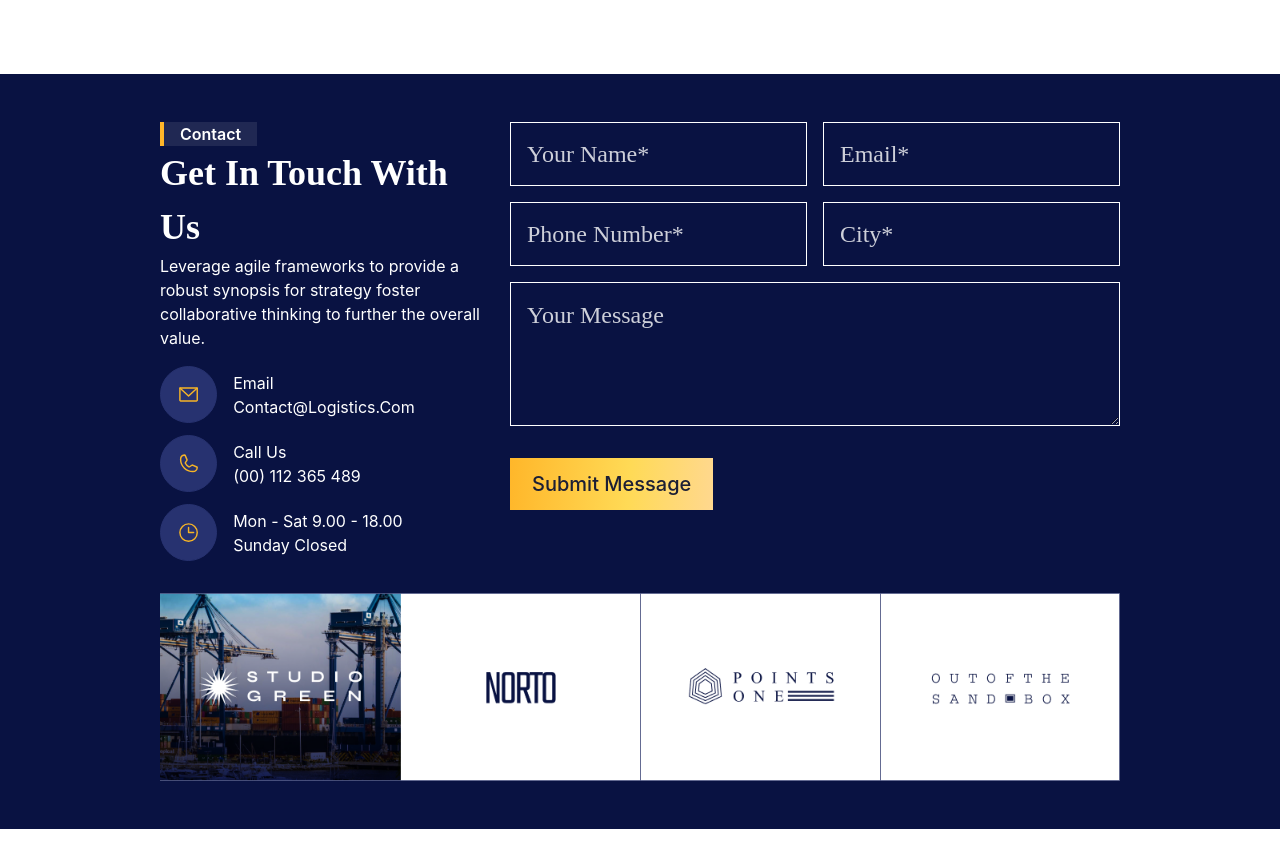
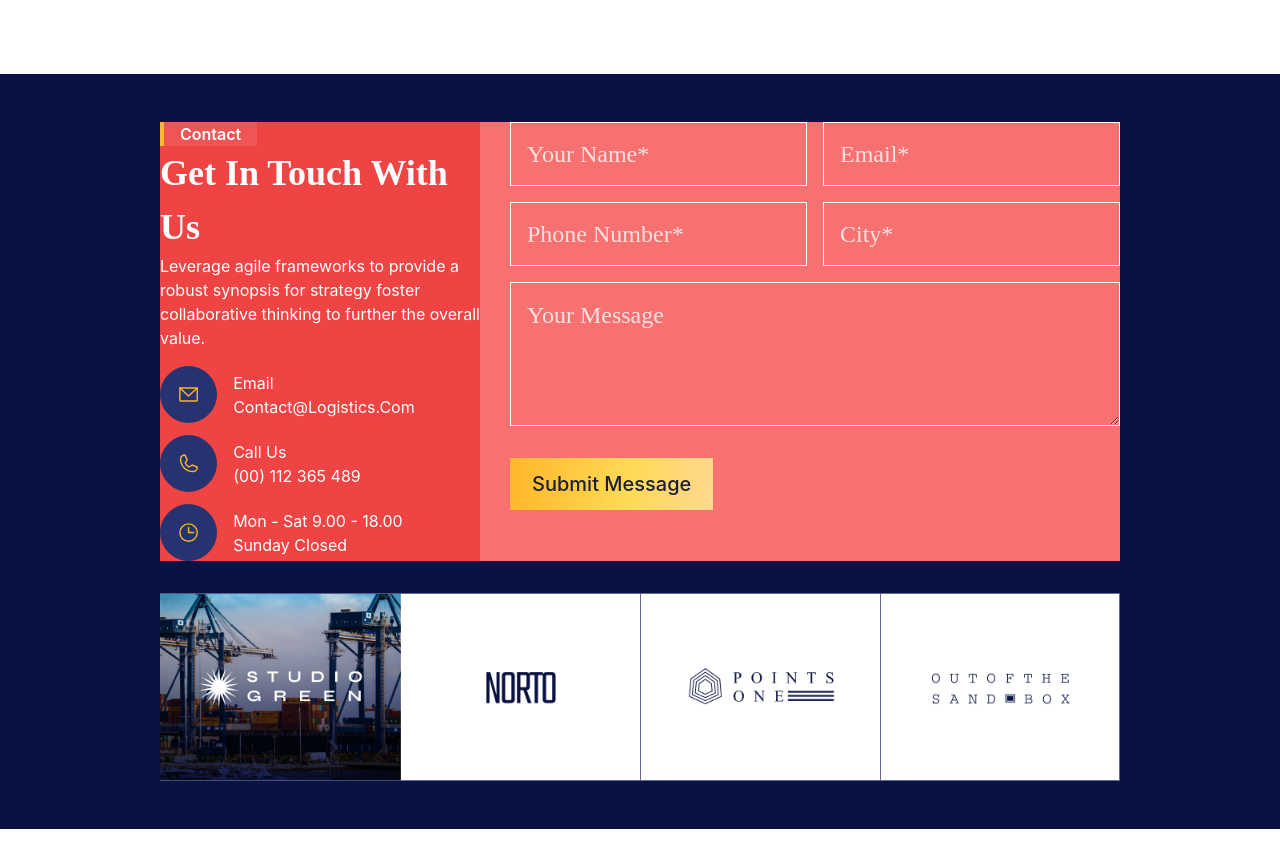
Before and after one commit to smartcollins/logistics, a React (Create React App) app: page / in a window 1280 px wide. Shown: the part 4520-5388 px from the top of the page. Built offline with nearby package versions, Linux system fonts and the light colour scheme.

Commit message:
modifying Home

```diff
--- a/src/pages/Home.jsx
+++ b/src/pages/Home.jsx
@@ -106,9 +106,9 @@ const Home = ()=>{
                     <Card start={0} end={3} pat={'md:last:hidden xl:last:block'}/>
                 </div>
             </div>
-            <div style={{backgroundColor: color.blueBg}} className=' py-12 space-y-8'>
-                <div className='flex justify-between w-3/4 mx-auto'>
-                    <div className='text-white w-1/3 space-y-4'>
+            <div style={{backgroundColor: color.blueBg}} className='px-4 py-12 xl:px-0 space-y-8'>
+                <div className=' bg-red-400 space-y-4 lg:space-y-0 lg:flex lg:justify-between lg:w-3/4 lg:mx-auto'>
+                    <div className='text-white lg:w-3/4 xl:w-1/3 space-y-4 bg-red-500'>
                         <div>
                             <div className='-my-4'><Caption txt={"contact"} txt2={"get in touch with us"}/></div>
                             <p className=''>Leverage agile frameworks to provide a robust synopsis for strategy foster collaborative thinking to further the overall value.</p>
@@ -122,7 +122,9 @@ const Home = ()=>{
                             <Input/>
                             <textarea placeholder='Your Message' className=' indent-4 placeholder:py-4 text-2xl lg:placeholder:text-2xl placeholder:text-lg placeholder:text-white/80 placeholder:text-white bg-transparent border border-white w-full col-span-2 row-span-2' name="" id=""></textarea>
                         </div>
-                        <button style={{ color: color.darkTxt, background: `linear-gradient(94.06deg, ${color.grdt} -1.21%, ${color.grdt2} 58.66%, ${color.grdt3} 116.84%)` }} className='font-medium capitalize text-center mt-8 py-2 w-full md:text-xl md:py-3 md:w-1/3'>submit message</button>
+                        <div className='bg-red-200 w-fit md:mx-auto md:mt-8 md:w-1/3 lg:w-2/4 lg:mx-0 xl:w-1/3'>
+                            <button style={{ color: color.darkTxt, background: `linear-gradient(94.06deg, ${color.grdt} -1.21%, ${color.grdt2} 58.66%, ${color.grdt3} 116.84%)` }} className='font-medium capitalize text-center py-2 w-full md:text-xl md:py-3'>submit message</button>
+                        </div>
                     </div>
                 </div>
                 <div>
```
